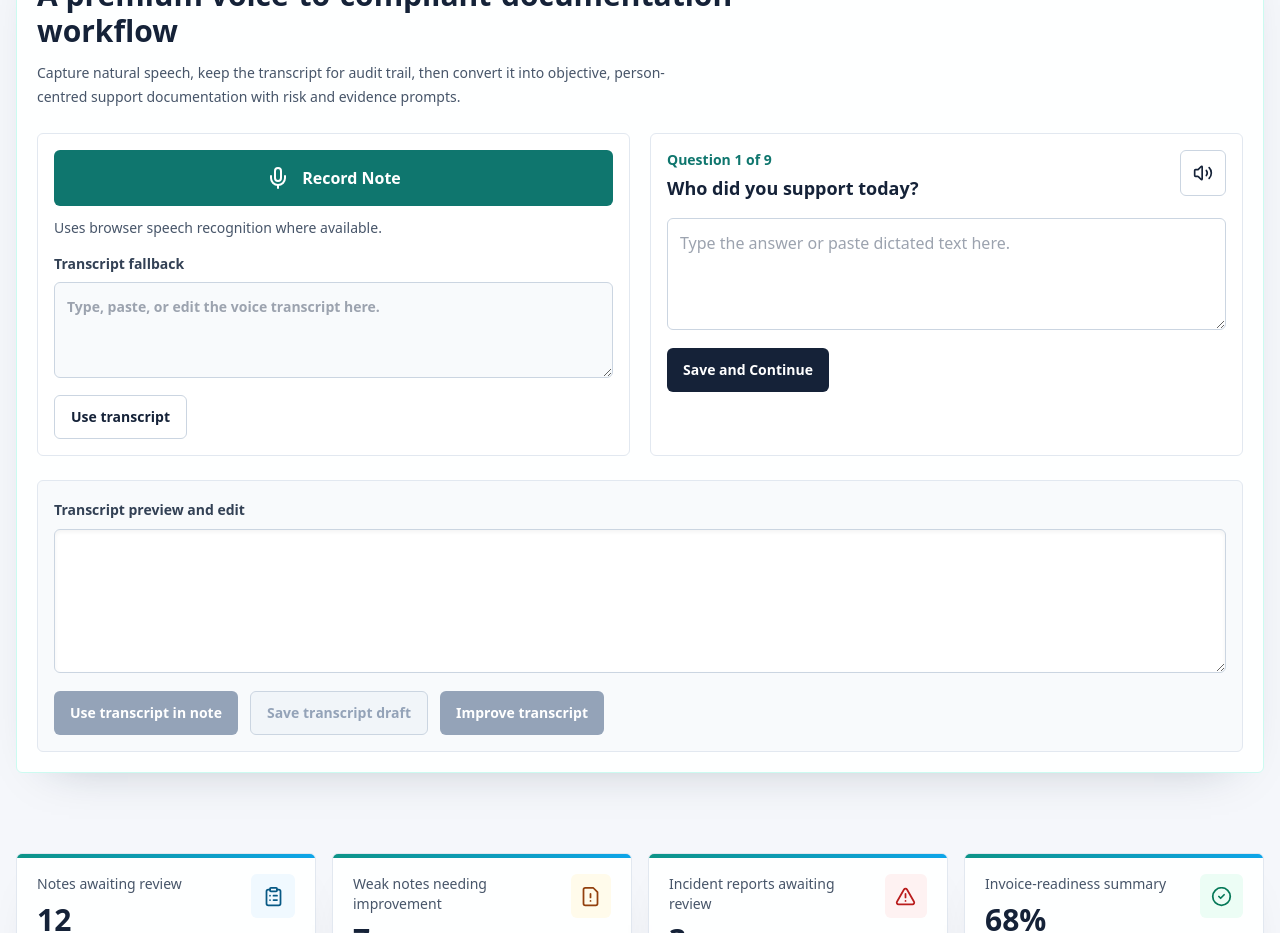
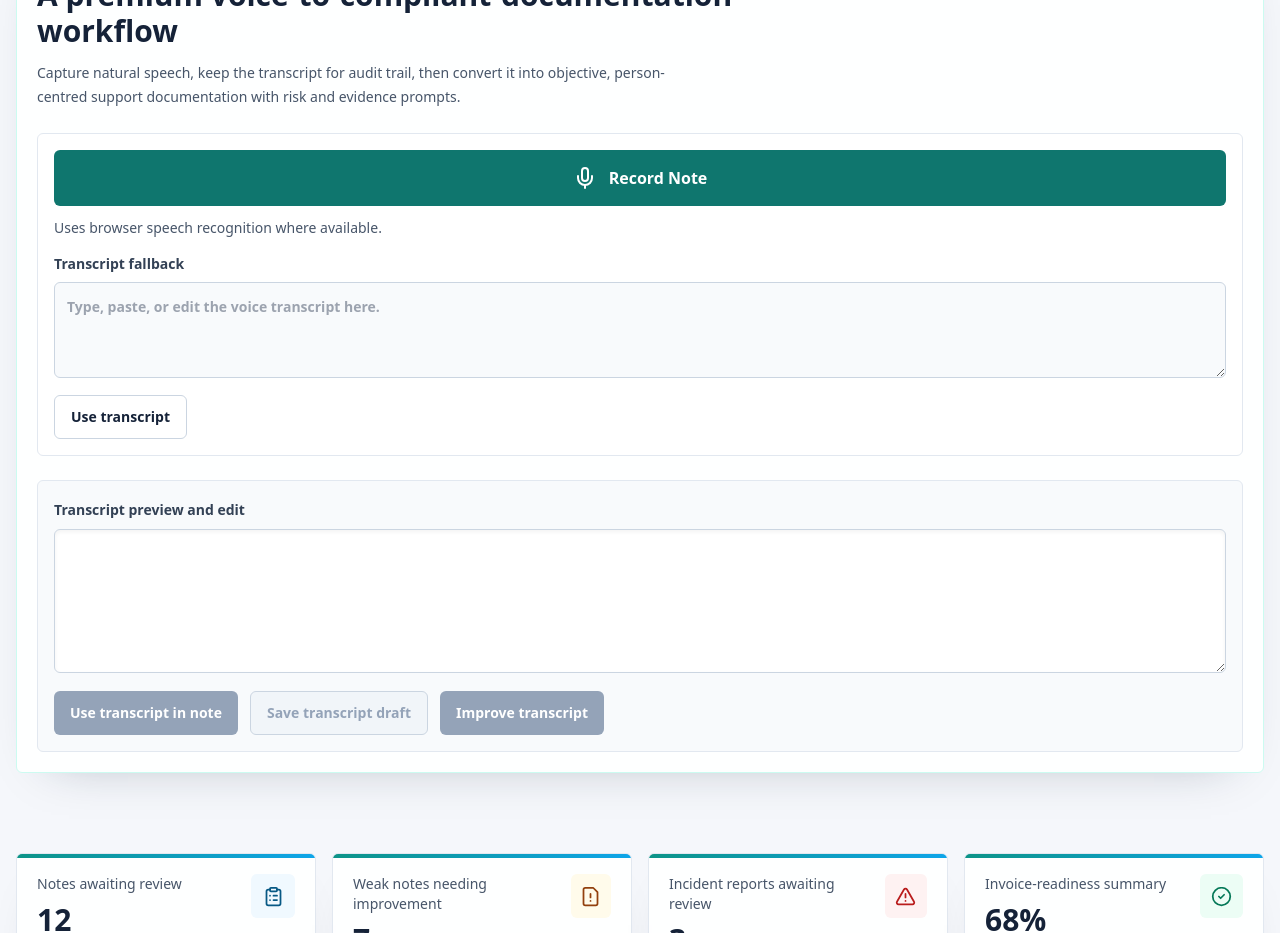
Before and after one commit to DENMWA/EMPOWER, a Next.js app: page / in a window 1280 px wide. Shown: the part 1400-2333 px from the top of the page. Built offline with nearby package versions, Linux system fonts and the light colour scheme; no server answers.

Commit message:
Remove guided interview from voice notes

```diff
--- a/components/voice/GuidedVoiceDocumentation.tsx
+++ b/components/voice/GuidedVoiceDocumentation.tsx
@@ -3,7 +3,6 @@
 import { useState } from "react";
 import { Card, StatusBadge } from "@/components/ui";
 import { VoiceRecorder } from "@/components/voice/VoiceRecorder";
-import { GuidedInterview } from "@/components/voice/GuidedInterview";
 import { ReadBackControls } from "@/components/voice/ReadBackControls";
 import { improveTranscriptToProgressNote } from "@/lib/ai-mock";
 
@@ -79,9 +78,8 @@ export function GuidedVoiceDocumentation({ embedded = false, onUseTranscript }:
           <StatusBadge label="Mock AI safe" tone="slate" />
         </div>
       </div>
-      <div className="grid gap-5 lg:grid-cols-2">
+      <div>
         <VoiceRecorder onTranscript={setTranscript} />
-        <GuidedInterview onComplete={setTranscript} />
       </div>
       <div className="rounded-md border border-slate-200 bg-slate-50 p-4">
         <label className="text-sm font-semibold text-slate-700" htmlFor="transcript">Transcript preview and edit</label>
```
